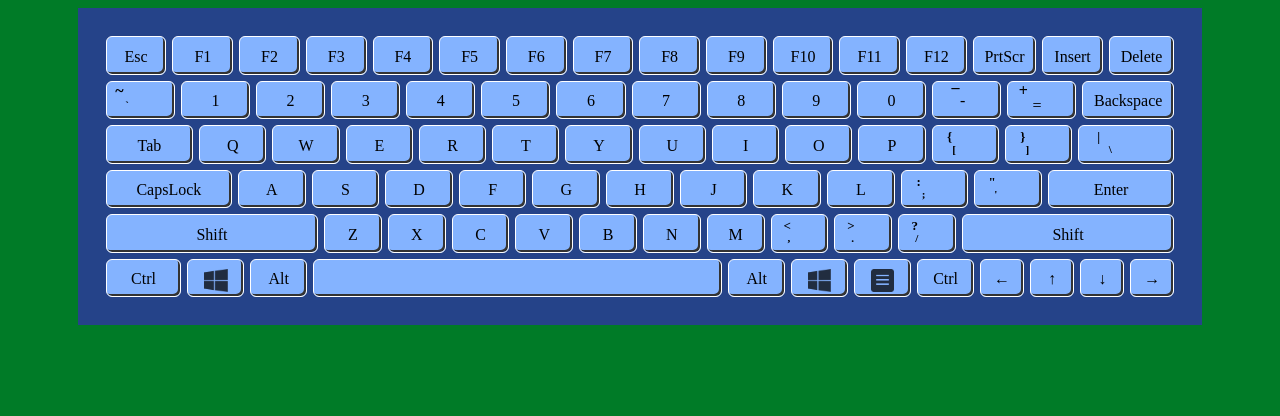
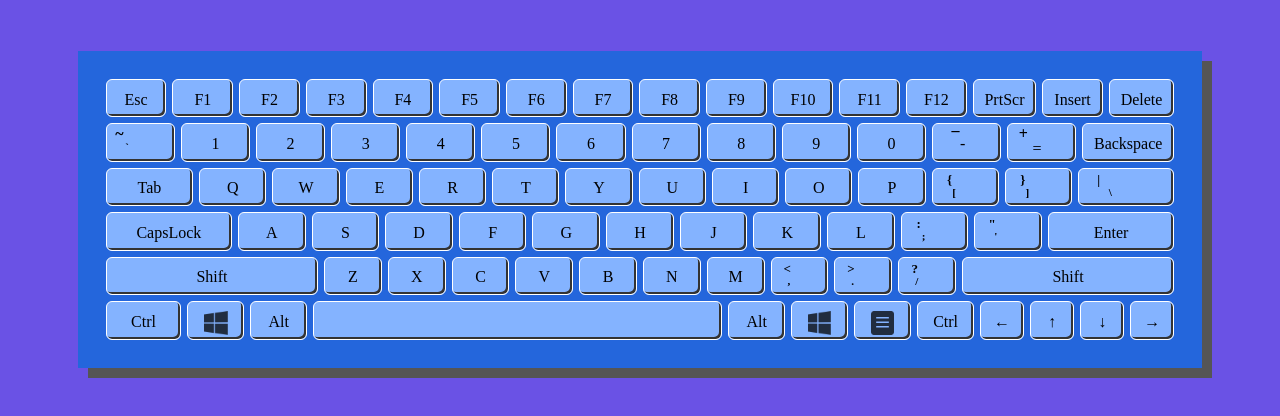
Before and after one commit to Met4ph0r/Keyboard, a plain HTML site: page index.html in a window 1280 px wide. Drawn offline with Linux system fonts and the light colour scheme.

Commit message:
Update style.css

```diff
--- a/style.css
+++ b/style.css
@@ -1,6 +1,6 @@
 body{
     /*background-color: rgb(0, 159, 238);*/
-    background-color: #007b27;
+    background-color: rgba(41, 6, 218, 0.696);
 }
 
 img{
@@ -11,13 +11,24 @@ img{
 }
 
 #keyboard{
-    background-color: rgba(81, 0, 255, 0.453);
+    margin-block: 4%;
+    /* background-color: rgba(81, 0, 255, 0.453); */
+    background-color: rgba(6, 111, 216, 0.696);
     display: flex;
     flex-flow: nowrap column;
     padding: 2%;
     max-width: 85%;
     margin-inline: auto;
+    box-shadow: 10px 10px #555;
+    transition: 500ms ease-in-out 25ms;
 }
+
+#keyboard:hover{
+    transform: translateY(-5px);
+    box-shadow: 15px 15px rgb(104, 104, 104);
+
+}
+
 
 #row{
     display: flex;
@@ -46,6 +57,7 @@ img{
     /*font-size: larger;*/
     flex-grow: 1.025;
     transform: translateY(-3px);
+    transition: 100ms ease-in-out;
 }
 
 .keys:active{
```
